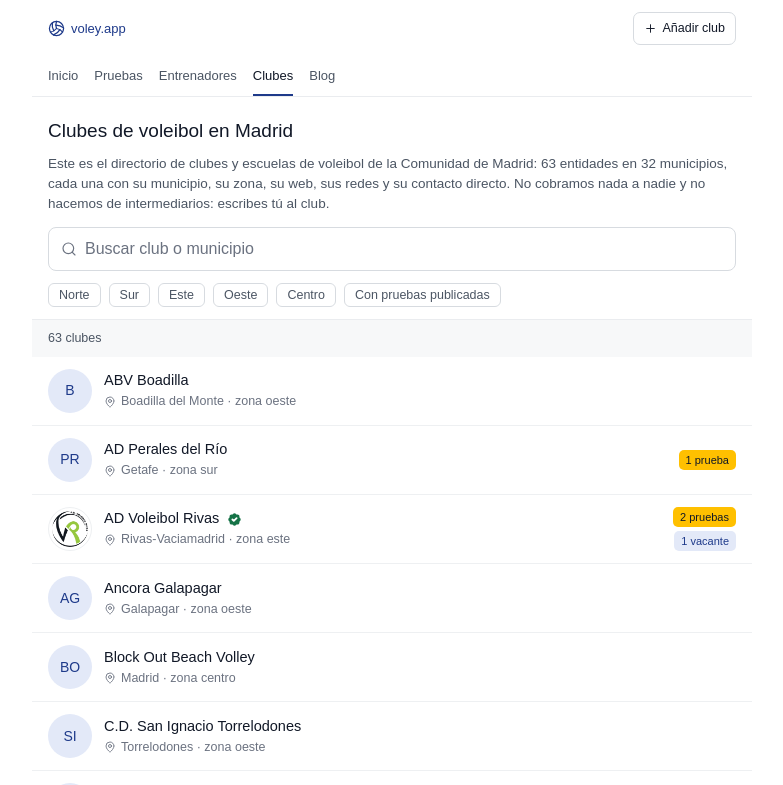
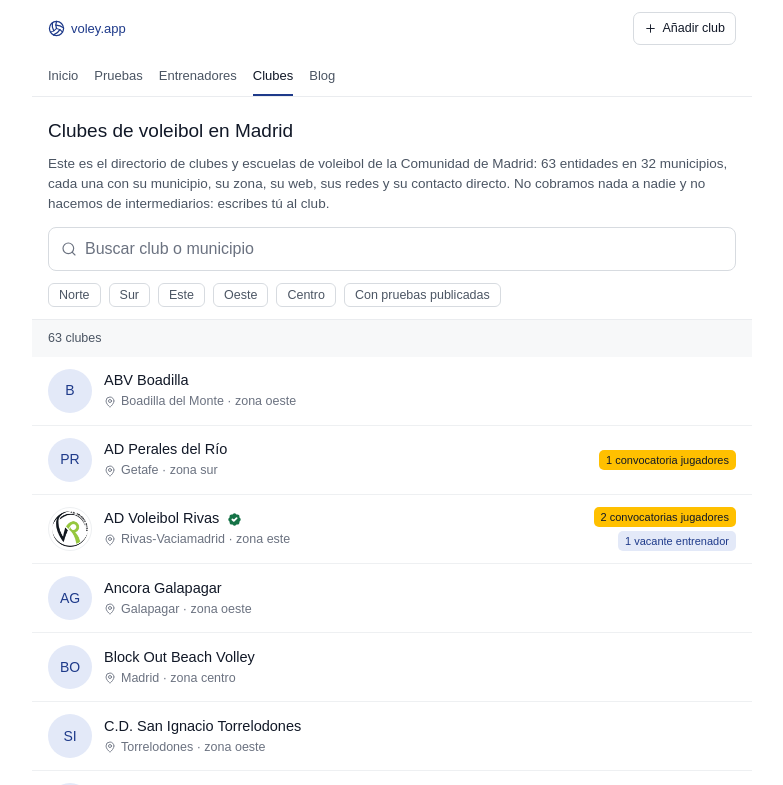
Before and after one commit to MO-Laura-MO/busco-equipo-jugador, a Next.js app: page /clubes in a window 1280 px wide. Shown: the top 785 px of the page, without its empty margins (248-1031 px from the left). Built offline with nearby package versions, Linux system fonts and the light colour scheme; a web font is replaced by a local one.

Commit message:
Los carteles del listado de clubes distinguen convocatorias de jugadores y vacantes de entrenador

```diff
--- a/components/ListadoClubes.tsx
+++ b/components/ListadoClubes.tsx
@@ -149,12 +149,15 @@ export default function ListadoClubes({ clubes }: { clubes: ClubConDatos[] }) {
                       {c.numConvocatorias > 0 && (
                         <span className="rounded-[5px] bg-amarillo px-[7px] py-[3px] text-[11px] font-medium leading-[1.3] text-[#111827]">
                           {c.numConvocatorias}{" "}
-                          {c.numConvocatorias === 1 ? "prueba" : "pruebas"}
+                          {c.numConvocatorias === 1
+                            ? "convocatoria jugadores"
+                            : "convocatorias jugadores"}
                         </span>
                       )}
                       {c.numVacantes > 0 && (
                         <span className="rounded-[5px] bg-acento-tinte px-[7px] py-[3px] text-[11px] font-medium leading-[1.3] text-acento">
-                          {c.numVacantes} {c.numVacantes === 1 ? "vacante" : "vacantes"}
+                          {c.numVacantes}{" "}
+                          {c.numVacantes === 1 ? "vacante entrenador" : "vacantes entrenador"}
                         </span>
                       )}
                     </div>
```
